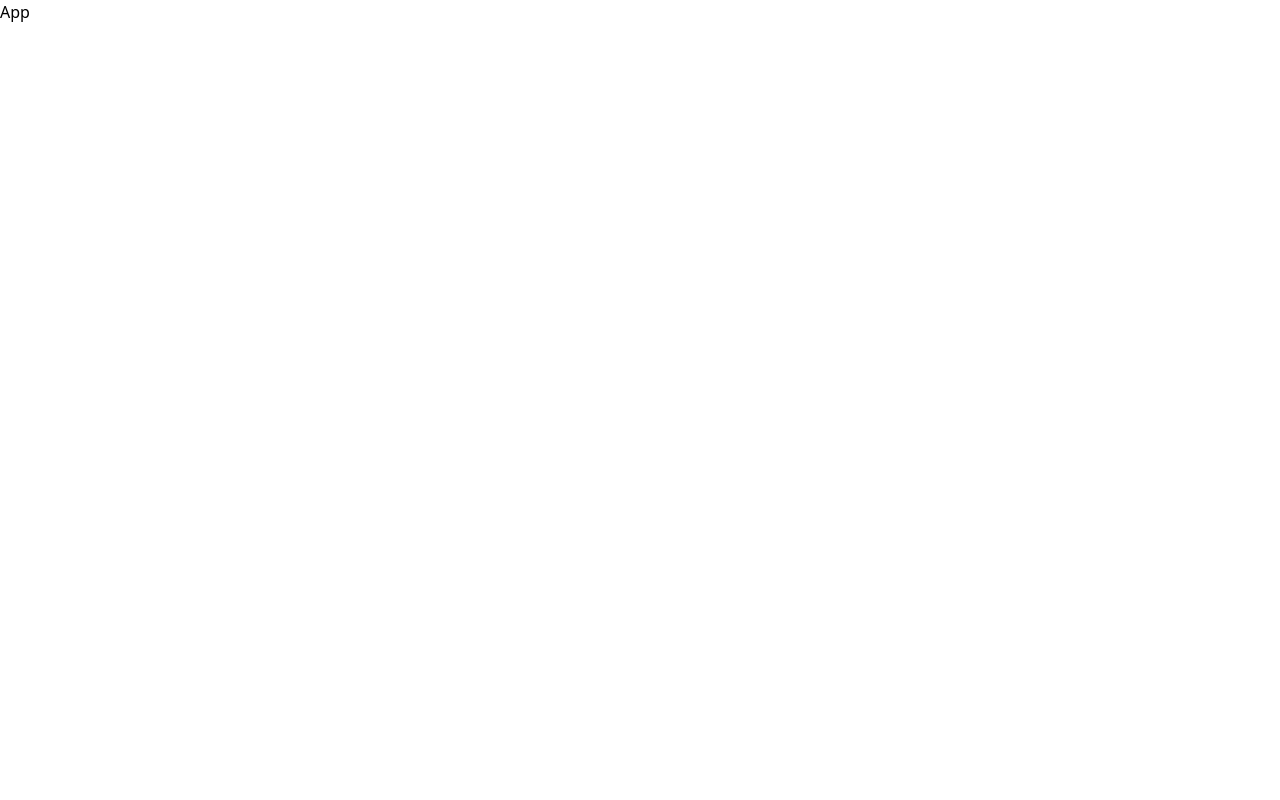
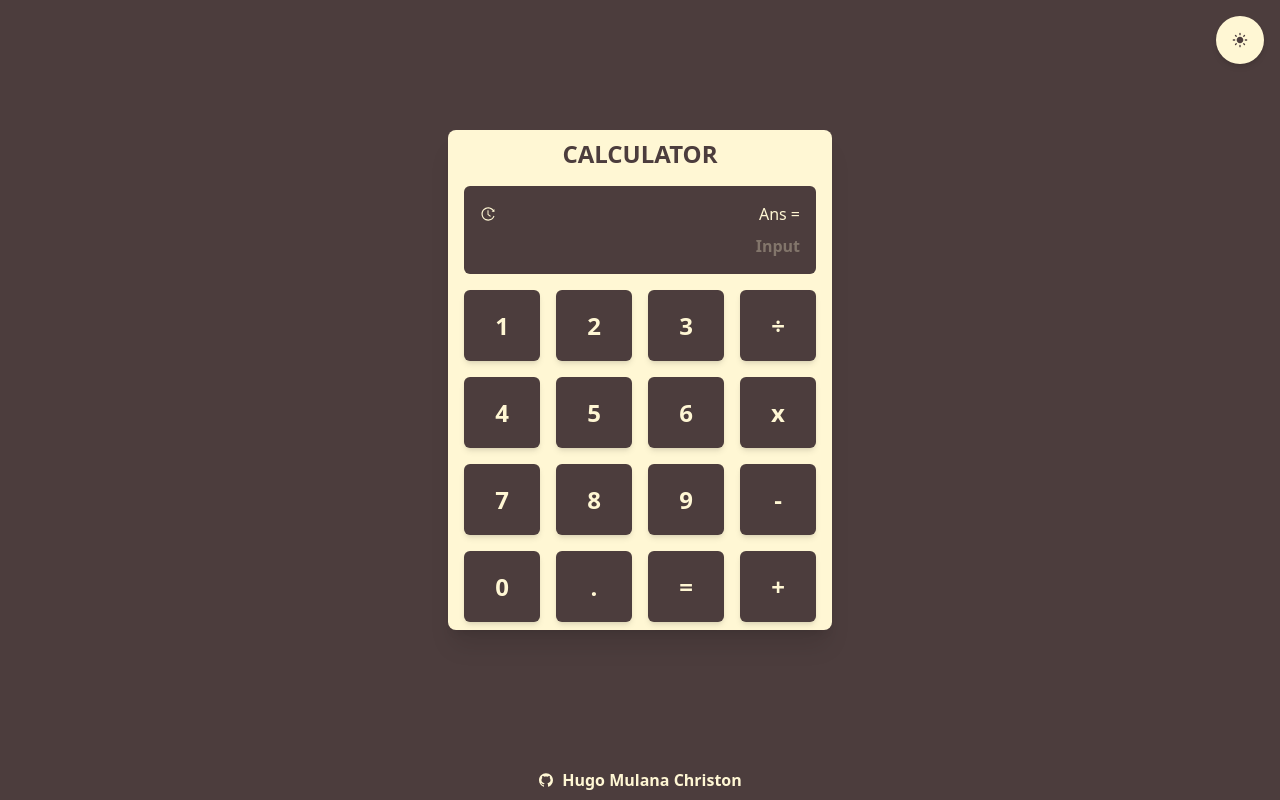
Before and after one commit to viper132/portfolio-calculator, a React (Vite) app: page / in a window 1280 px wide. Built offline with nearby package versions, Linux system fonts and the light colour scheme.

Commit message:
Create Calculator Function

```diff
--- a/src/App.tsx
+++ b/src/App.tsx
@@ -1,5 +1,15 @@
+import ThemeToggler from '@components/ThemeToggler';
+import Body from './parts/Body';
+import Footer from './parts/Footer';
+
 const App = () => {
-  return <div>App</div>;
+  return (
+    <section className="transition-all duration-300 h-screen w-screen flex flex-col bg-[#FFD369] dark:bg-[#4C3D3D]">
+      <ThemeToggler />
+      <Body />
+      <Footer />
+    </section>
+  );
 };
 
 export default App;
--- /dev/null
+++ b/src/components/Calculator.tsx
@@ -0,0 +1,57 @@
+import calculatorButtonList from '@data/calculatorButton';
+import useCalculator from '@hooks/useCalculator';
+import { useRef } from 'react';
+import { twMerge } from 'tailwind-merge';
+import CalculatorHistory from './CalculatorHistory';
+
+const Calculator = () => {
+  const form = useRef<HTMLDivElement>(null);
+  const { latestResult, resultHistory, currentText, handleInput } = useCalculator();
+
+  const handle = (key: string) => {
+    form.current?.focus();
+
+    handleInput(key);
+  };
+  return (
+    <div className="transition-all duration-300 bg-[#4C3D3D] dark:bg-[#FFF7D4] px-4 py-2 rounded-lg w-96 h-[500px] max-w-full flex flex-col shadow-xl gap-4 select-none">
+      <label className="text-[#FFF7D4] dark:text-[#4C3D3D] font-semibold self-center text-2xl">
+        CALCULATOR
+      </label>
+      <div
+        ref={form}
+        tabIndex={0}
+        className="flex flex-col gap-2 w-full text-[#4C3D3D] dark:text-[#FFF7D4] bg-[#FFF7D4] dark:bg-[#4C3D3D] rounded-md p-4 outline-none focus:outline-[#FFD369] focus:ring"
+        onKeyDown={(ev) => handle(ev.key)}
+      >
+        <div className="flex justify-between items-center">
+          <CalculatorHistory historyList={resultHistory} />
+          <div>Ans = {latestResult}</div>
+        </div>
+        <div
+          className={twMerge(
+            'font-semibold text-end truncate',
+            currentText.length === 0 && 'opacity-30'
+          )}
+        >
+          {currentText.length !== 0 ? currentText : 'Input'}
+        </div>
+      </div>
+      <div className="grid grid-cols-4 grid-rows-4 gap-4 grow text-2xl font-semibold">
+        {calculatorButtonList.map((calculatorButton) => (
+          <button
+            key={calculatorButton.text}
+            onClick={() =>
+              handle(calculatorButton.input ? calculatorButton.input : calculatorButton.text)
+            }
+            className="bg-[#FFF7D4] hover:bg-[#e9e1c1] active:bg-[#fcf6dc] dark:bg-[#4C3D3D] dark:hover:bg-[#3b3030] dark:active:bg-[#604d4d] dark:text-[#FFF7D4] rounded-md flex items-center justify-center shadow-md"
+          >
+            <p>{calculatorButton.text}</p>
+          </button>
+        ))}
+      </div>
+    </div>
+  );
+};
+
+export default Calculator;
--- /dev/null
+++ b/src/components/CalculatorHistory.tsx
@@ -0,0 +1,49 @@
+import calculatorRegex from '@utils/calculateRegex';
+import { FC, useState } from 'react';
+import { AiOutlineHistory } from 'react-icons/ai';
+import { Tooltip } from 'react-tooltip';
+
+interface props {
+  historyList: string[];
+}
+
+const History: FC<props> = ({ historyList }) => {
+  return (
+    <div>
+      {historyList.length === 0 ? (
+        <div>No History Yet. 📝</div>
+      ) : (
+        <div className="flex flex-col gap-2">
+          {historyList.map((history, key) => (
+            <div className="tracking-[2px] flex items-center" key={key}>
+              <p>{history}=</p>
+              <div className="border px-1 rounded-md">
+                <p>{calculatorRegex(history)}</p>
+              </div>
+            </div>
+          ))}
+        </div>
+      )}
+    </div>
+  );
+};
+
+const CalculatorHistory: FC<props> = ({ historyList }) => {
+  const [open, setOpen] = useState(false);
+  return (
+    <>
+      <button data-tooltip-id="my-tooltip" onClick={() => setOpen(!open)}>
+        <AiOutlineHistory className="hover:opacity-90 active:opacity-80" />
+      </button>
+      <Tooltip
+        id="my-tooltip"
+        render={() => <History historyList={historyList} />}
+        place="bottom-start"
+        isOpen={open}
+        className="shadow-md opacity-100 transition-colors dark:bg-[#222831] bg-white text-[#4C3D3D] dark:text-[#FFD369] font-semibold"
+      />
+    </>
+  );
+};
+
+export default CalculatorHistory;
--- /dev/null
+++ b/src/components/ThemeToggler.tsx
@@ -0,0 +1,16 @@
+import useTheme from '@hooks/Theme';
+import { MdDarkMode, MdLightMode } from 'react-icons/md';
+
+const ThemeToggler = () => {
+  const { toggle, currentTheme } = useTheme();
+  return (
+    <button
+      className="transition-all duration-300 absolute top-4 right-4 p-4 bg-[#4C3D3D] dark:bg-[#FFF7D4] text-[#FFF7D4] dark:text-[#4C3D3D] hover:opacity-90 active:opacity-80 rounded-full font-semibold outline-none shadow-md"
+      onClick={toggle}
+    >
+      {currentTheme === 'dark' ? <MdDarkMode /> : <MdLightMode />}
+    </button>
+  );
+};
+
+export default ThemeToggler;
--- /dev/null
+++ b/src/data/calculatorButton.ts
@@ -0,0 +1,54 @@
+const calculatorButtonList = [
+  {
+    text: '1',
+  },
+  {
+    text: '2',
+  },
+  {
+    text: '3',
+  },
+  {
+    input: '/',
+    text: '÷',
+  },
+  {
+    text: '4',
+  },
+  {
+    text: '5',
+  },
+  {
+    text: '6',
+  },
+  {
+    text: 'x',
+  },
+  {
+    text: '7',
+  },
+  {
+    text: '8',
+  },
+  {
+    text: '9',
+  },
+  {
+    text: '-',
+  },
+  {
+    text: '0',
+  },
+  {
+    text: '.',
+  },
+  {
+    input: 'Enter',
+    text: '=',
+  },
+  {
+    text: '+',
+  },
+];
+
+export default calculatorButtonList;
--- /dev/null
+++ b/src/data/theme.ts
@@ -0,0 +1,6 @@
+enum Theme {
+  LIGHT = 'light',
+  DARK = 'dark',
+}
+
+export default Theme;
--- /dev/null
+++ b/src/hooks/Theme.tsx
@@ -0,0 +1,19 @@
+import LocalStorage from '@data/localStorage';
+import useLocalStorage from './LocalStorage';
+import { useEffect } from 'react';
+
+const useTheme = () => {
+  const { data, set } = useLocalStorage(LocalStorage.THEME);
+
+  useEffect(() => {
+    if (data) document.body.className = data as string;
+    // eslint-disable-next-line react-hooks/exhaustive-deps
+  }, [data]);
+
+  const toggle = () => {
+    set(data === 'dark' ? 'light' : 'dark');
+  };
+  return { currentTheme: data, toggle };
+};
+
+export default useTheme;
--- /dev/null
+++ b/src/hooks/useCalculator.tsx
@@ -0,0 +1,70 @@
+import calculatorRegex from '@utils/calculateRegex';
+import isNumber from '@utils/isNumber';
+import { useState } from 'react';
+
+const numberPattern = /[.\d]/;
+const firstInputPattern = /[1-9]/;
+const operandInputPattern = /[-+÷x]/;
+
+const useCalculator = () => {
+  const [result, setResult] = useState<string[]>([]);
+  const [input, setInput] = useState('');
+  const [currentNumber, setCurrentNumber] = useState('');
+  const latestInput = input.substring(input.length - 1);
+  const latestCurrentNumber = currentNumber.substring(currentNumber.length - 1);
+
+  const handleInput = (key: string) => {
+    key = key.replace(/,/g, '.'); // Mengganti ÷ dengan /
+    key = key.replace(/\//g, '÷'); // Mengganti ÷ dengan /
+    key = key.replace(/\*/g, 'x'); // Mengganti x dengan *
+
+    // validate number input
+    if (key === 'Backspace') {
+      if (currentNumber.length === 0) setInput(input.slice(0, -1));
+      else setCurrentNumber(currentNumber.slice(0, -1));
+    }
+    if (key === 'Enter' && input + currentNumber !== '') {
+      setResult((oldResult) => [...oldResult, input + currentNumber]);
+      setInput('');
+      setCurrentNumber('');
+    }
+    if (currentNumber.length === 0) {
+      if (latestInput !== '-' && key === '-') {
+        setCurrentNumber('-');
+      } else if (key === '.') {
+        setCurrentNumber('0.');
+      } else if (isNumber(key)) {
+        setCurrentNumber(key);
+      }
+    } else if (currentNumber === '0' && key === '-') {
+      setCurrentNumber('-0');
+    } else if (
+      operandInputPattern.test(key) &&
+      latestCurrentNumber !== '.' &&
+      latestCurrentNumber !== '-'
+    ) {
+      setInput(input + currentNumber + key);
+      setCurrentNumber('');
+    } else {
+      if (currentNumber === '0' && firstInputPattern.test(key)) {
+        setCurrentNumber(key);
+      } else if (currentNumber === '-0' && firstInputPattern.test(key)) {
+        setCurrentNumber(`-${key}`);
+      } else if (
+        numberPattern.test(key) &&
+        !Number.isNaN(Number(currentNumber + key)) &&
+        Number(currentNumber) + Number(key) !== 0
+      ) {
+        setCurrentNumber(currentNumber + key);
+      }
+    }
+  };
+  return {
+    currentText: input + currentNumber,
+    latestResult: result.length !== 0 && calculatorRegex(result[result.length - 1]),
+    resultHistory: result,
+    handleInput,
+  };
+};
+
+export default useCalculator;
--- /dev/null
+++ b/src/parts/Body.tsx
@@ -0,0 +1,11 @@
+import Calculator from '@components/Calculator';
+
+const Body = () => {
+  return (
+    <div className="grow flex items-center justify-center">
+      <Calculator />
+    </div>
+  );
+};
+
+export default Body;
--- /dev/null
+++ b/src/parts/Footer.tsx
@@ -0,0 +1,18 @@
+import { AiFillGithub } from 'react-icons/ai';
+
+const Footer = () => {
+  return (
+    <div className=" flex items-center justify-center p-2">
+      <a
+        href="https://github.com/viper132"
+        target="_blank"
+        className="text-[#4C3D3D] dark:text-[#FFF7D4] hover:drop-shadow-md active:opacity-80 font-semibold flex gap-2 items-center"
+      >
+        <AiFillGithub />
+        <p>Hugo Mulana Christon</p>
+      </a>
+    </div>
+  );
+};
+
+export default Footer;
--- /dev/null
+++ b/src/utils/calculateRegex.ts
@@ -0,0 +1,20 @@
+// eslint-disable-next-line no-useless-escape
+const pattern =
+  /^([-]?[0-9]{1,12}(.[0-9]+)?)([-+*/÷x]([-+]?[0-9]{1,12}(\.[0-9]+)?))*(?<![-+*/÷x])$/;
+
+function calculatorRegex(expression: string) {
+  expression = expression.replace(/÷/g, '/'); // Mengganti ÷ dengan /
+  expression = expression.replace(/x/g, '*'); // Mengganti x dengan *
+
+  if (pattern.test(expression)) {
+    try {
+      const result = eval(expression) as number;
+      return result;
+    } catch (error) {
+      console.info('Error: Pembagian dengan nol tidak diizinkan.');
+    }
+  } else {
+    console.info('Error: Ekspresi tidak valid.');
+  }
+}
+export default calculatorRegex;
--- /dev/null
+++ b/src/utils/isNumber.ts
@@ -0,0 +1,2 @@
+const isNumber = (value: unknown) => !Number.isNaN(Number(value));
+export default isNumber;
```
